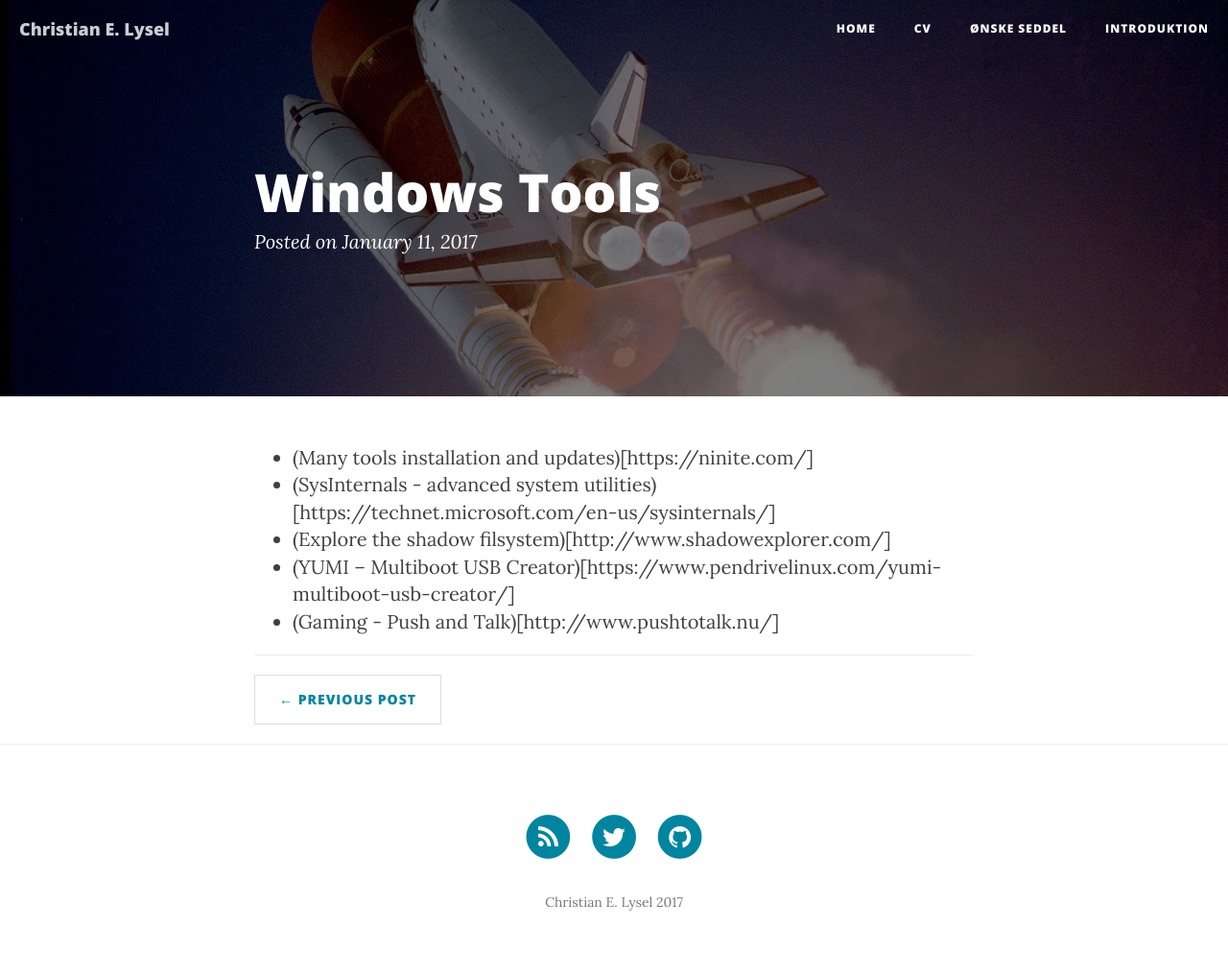
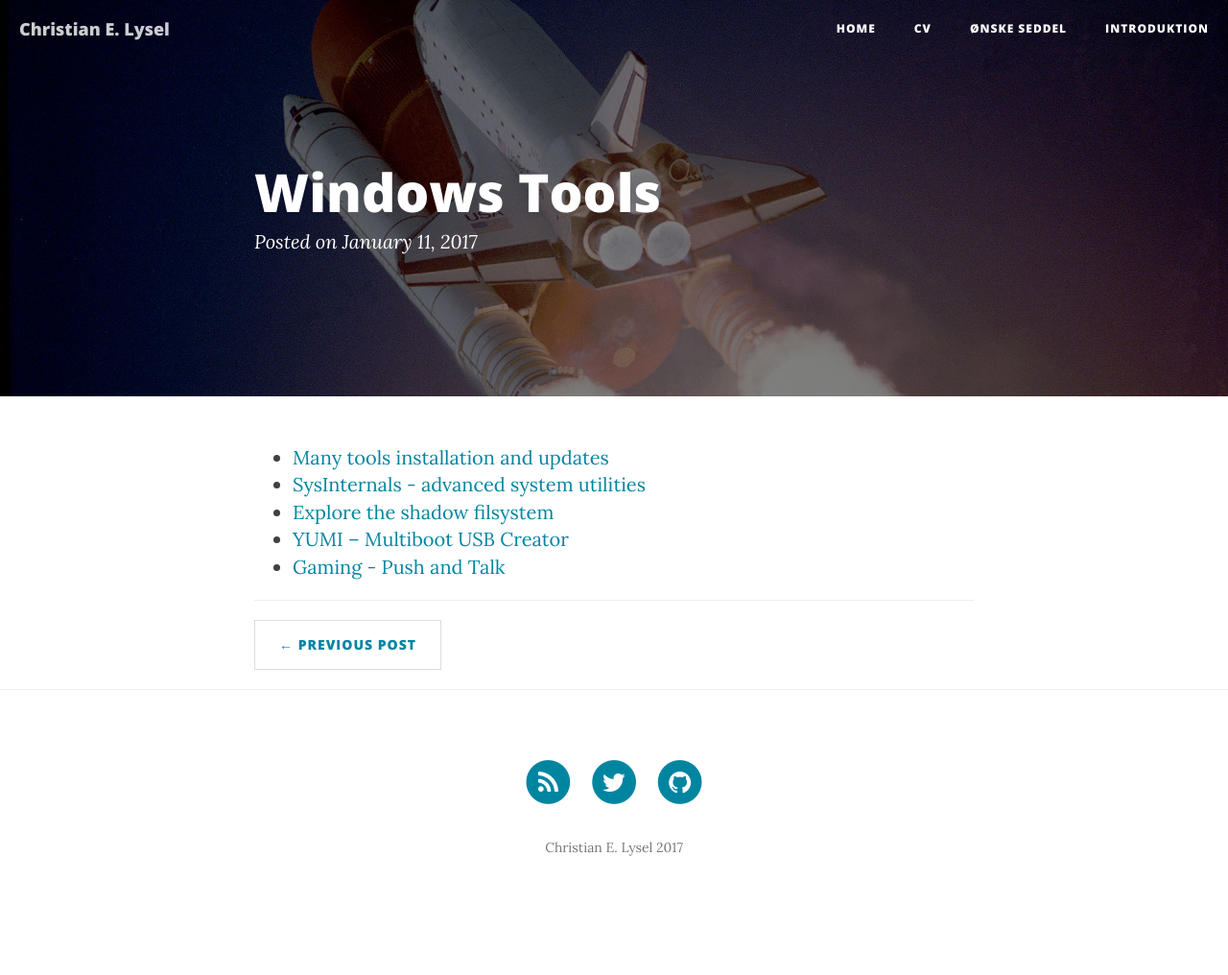
Before and after one commit to clysel/christian.lysel.net, a Jekyll site: the page built from _posts/2017-01-11-windows-tools.markdown, in a window 1280 px wide. Shown: the whole page at 96% size. Built offline with Jekyll 4.4.1, drawn with Linux system fonts in a browser that asks for light colours; nearby versions of some CDN libraries; after the commit the page ends 959 px from its top, so only the background shows below that.

Commit message:
Update 2017-01-11-windows-tools.markdown

```diff
--- a/_posts/2017-01-11-windows-tools.markdown
+++ b/_posts/2017-01-11-windows-tools.markdown
@@ -1,11 +1,11 @@
 ---
 layout:     post
+title:    "Windows Tools"
 header-img: "img/post-bg-01.jpg"
-title: Windows Tools
 ---
 
-  * (Many tools installation and updates)[https://ninite.com/]
-  * (SysInternals - advanced system utilities)[https://technet.microsoft.com/en-us/sysinternals/]
-  * (Explore the shadow filsystem)[http://www.shadowexplorer.com/]
-  * (YUMI – Multiboot USB Creator)[https://www.pendrivelinux.com/yumi-multiboot-usb-creator/]
-  * (Gaming - Push and Talk)[http://www.pushtotalk.nu/]
+  * [Many tools installation and updates](https://ninite.com/)
+  * [SysInternals - advanced system utilities](https://technet.microsoft.com/en-us/sysinternals/)
+  * [Explore the shadow filsystem](http://www.shadowexplorer.com/)
+  * [YUMI – Multiboot USB Creator](https://www.pendrivelinux.com/yumi-multiboot-usb-creator/)
+  * [Gaming - Push and Talk](http://www.pushtotalk.nu/)
```
